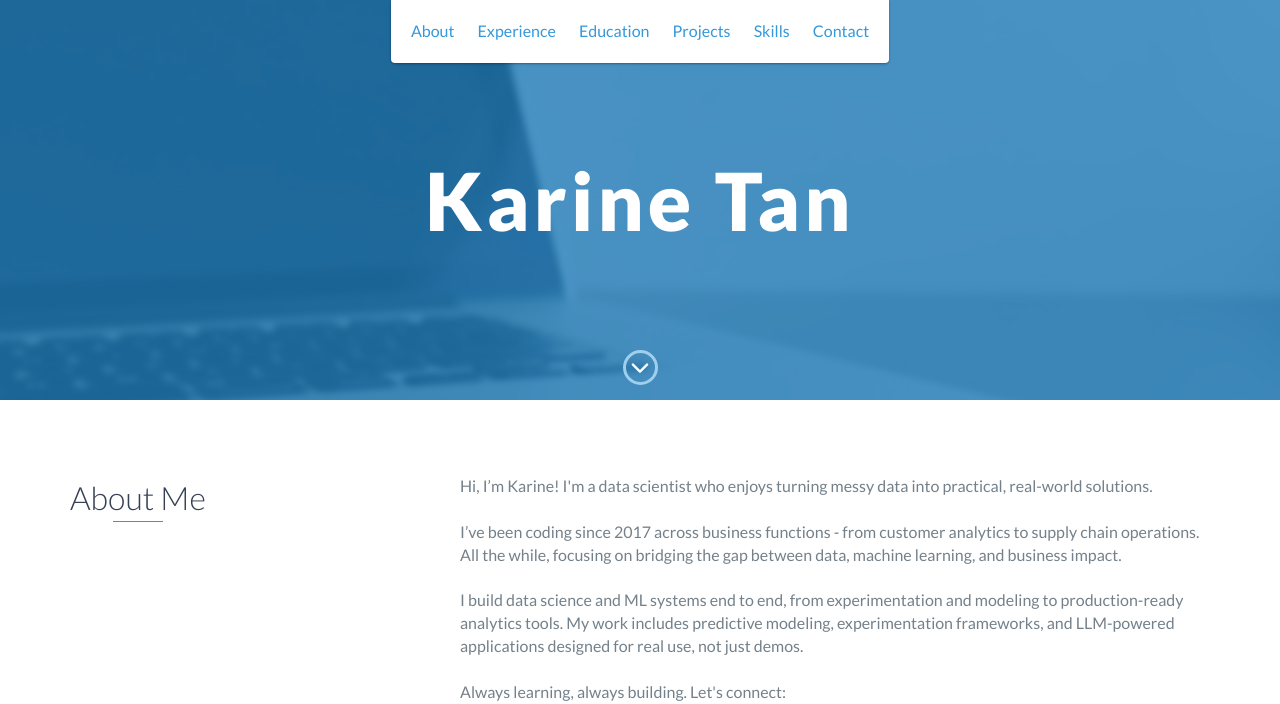
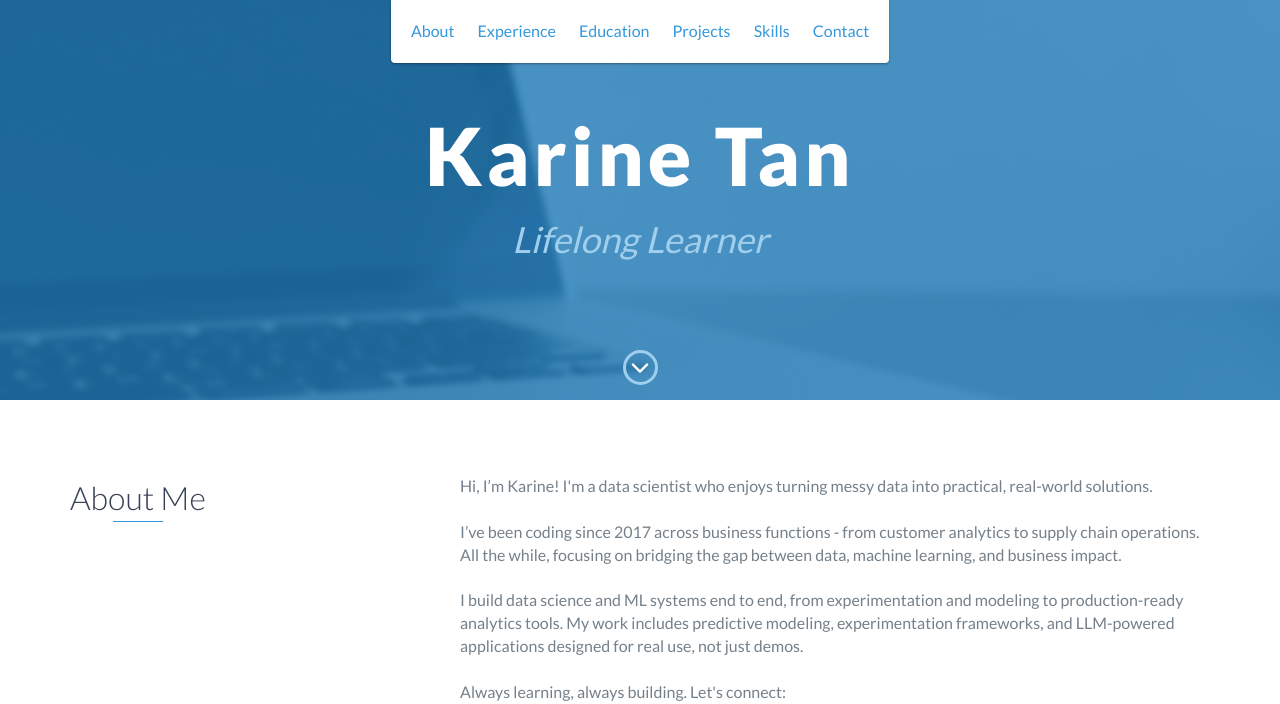
Before and after one commit to karinekode/portfolio, a website: page index.html in a window 1280 px wide. Shown: the top 704 px of the page. Drawn offline with nearby package versions, Linux system fonts and the light colour scheme.

Commit message:
update portfolio

```diff
--- a/index.html
+++ b/index.html
@@ -50,8 +50,8 @@
 
     <div id="lead">
         <div id="lead-content">
-            <h1>Karine Tan</h1>
-            <!-- <h2>Data Scientist</h2>-->
+            <h1>Karine Tan</h1><br>
+             <h2><i>Lifelong Learner</h2></i>
             <!-- <a href="#" class="btn-rounded-white">Download Resume</a> -->
 
         </div>
```
